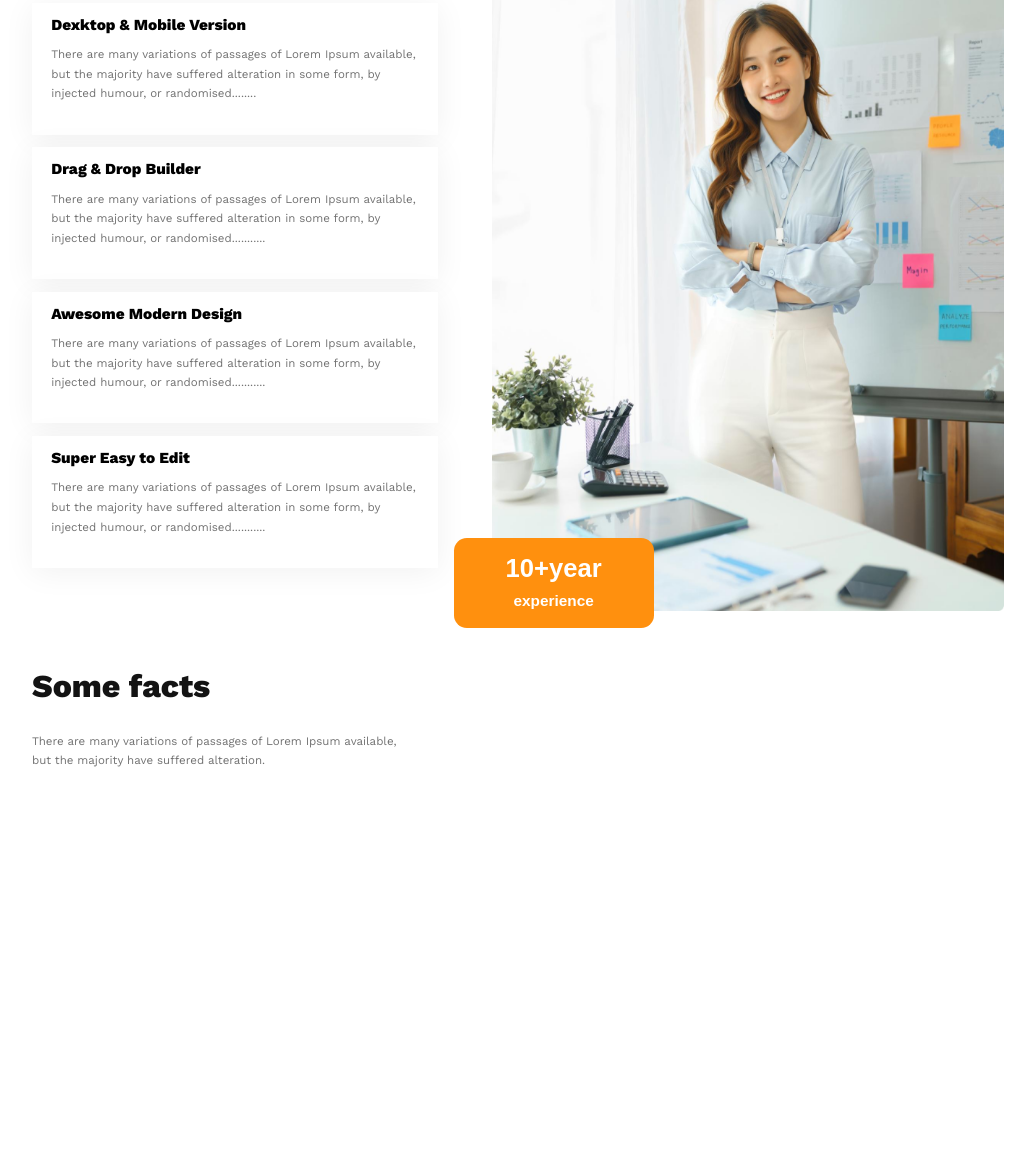
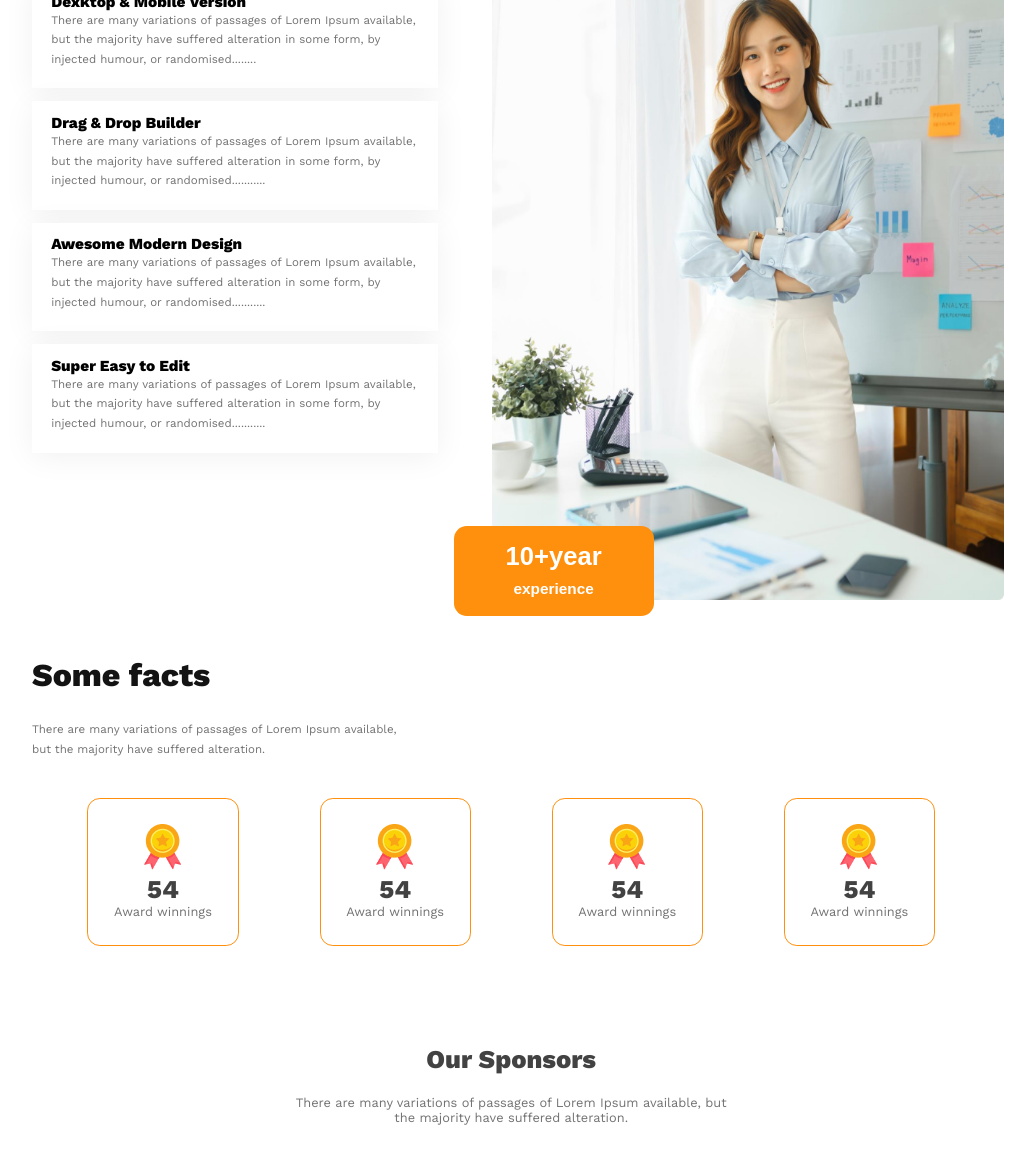
Before and after one commit to AhmedMinhajEmon/G3-architect, a plain HTML site: page index.html in a window 1280 px wide. Shown: the part 1546-2710 px from the top of the page, without its empty margins (148-1183 px from the left). Before the commit the page ends 2328 px from the top, so only its background shows below. Drawn offline with nearby package versions, Linux system fonts and the light colour scheme.

Commit message:
fourth-section

```diff
--- a/index.html
+++ b/index.html
@@ -123,6 +123,44 @@
       <h1>Some facts</h1>
       <p>There are many variations of passages of Lorem Ipsum available, but the majority have suffered alteration.</p>
     </section>
+    <section class="container">
+      <div class="fact-box">
+        <div class="fact">
+          <div><img src="images/icons/ribon.png" alt=""></div>
+          <div>
+            <h3>54</h3>
+            <p>Award winnings</p>
+          </div>
+        </div>
+        <div class="fact">
+          <div><img src="images/icons/ribon.png" alt=""></div>
+          <div>
+            <h3>54</h3>
+            <p>Award winnings</p>
+          </div>
+        </div>
+        <div class="fact">
+          <div><img src="images/icons/ribon.png" alt=""></div>
+          <div>
+            <h3>54</h3>
+            <p>Award winnings</p>
+          </div>
+        </div>
+        <div class="fact">
+          <div><img src="images/icons/ribon.png" alt=""></div>
+          <div>
+            <h3>54</h3>
+            <p>Award winnings</p>
+          </div>
+        </div>
+      </div>
+    </section>
+    <section id="contain-four" class="container">
+      <h1>Our Sponsors</h1>
+      <p>There are many variations of passages of Lorem Ipsum available, but <br> the majority have suffered alteration.</p>
+    </section>
+
+
 
 
   </main>
--- a/styles/styles.css
+++ b/styles/styles.css
@@ -327,3 +327,68 @@ main input {
   color: #727272;
   line-height: 1.7;
 }
+.fact-box{
+
+  display: flex;
+  gap:5vw;
+  justify-content: space-evenly;
+
+
+}
+.fact{
+  display: flex;
+  flex-direction: column;
+  align-items: center;
+  text-align: center;
+  border:1px solid #ff900e;
+  padding: 2vw;
+  border-radius:1vw ;
+}
+.fact img, h3, p{
+  padding: 0;
+  margin: 0;
+}
+.fact h3{
+  font-size: 2vw;
+  font-weight: 600;
+  color: #424242;
+
+}
+.fact p{
+  font-weight: 400;
+  font-size: 1vw;
+  color: #727272;
+}
+
+@media screen and (max-width: 278px) {
+
+  .fact-box{
+    display: grid;
+    grid-template-columns:repeat(2 ,0.5fr);
+    grid-column-gap: 2vw;
+  }
+
+
+}
+@media screen and (min-width: 279px) and (max-width: 575px) {
+  .fact-box{
+    display: grid;
+    grid-template-columns:repeat(2 ,0.3fr);
+    grid-column-gap: 2vw;
+  }
+
+}
+/* Fourth section */
+
+#contain-four h1{
+  font-size: 2vw;
+  font-weight: 600;
+  color: #424242;
+  text-align: center;
+}
+#contain-four p{
+  font-weight: 400;
+  font-size: 1vw;
+  color: #727272;
+  text-align: center;
+}
```
